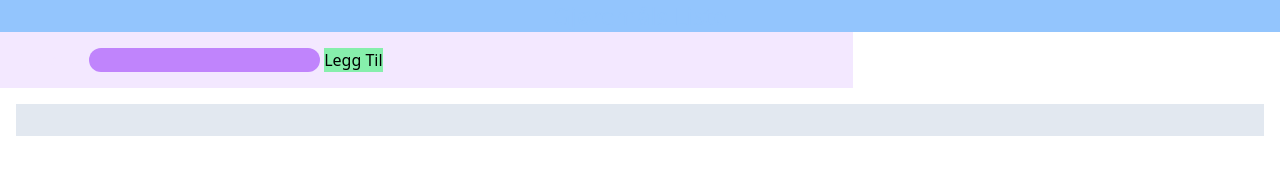
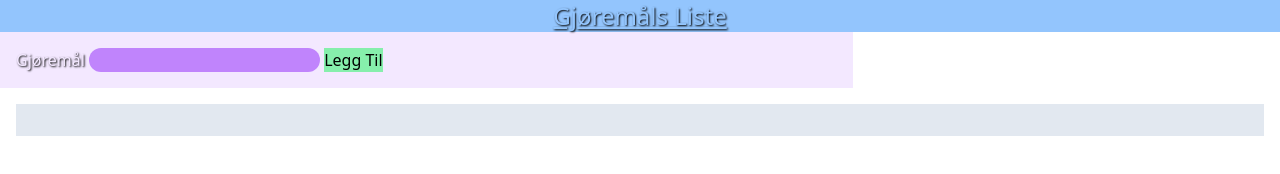
Before and after one commit to EvyBettina/EBJ-todo-list-v2, a website: page index.html in a window 1280 px wide. Drawn offline with nearby package versions, Linux system fonts and the light colour scheme.

Commit message:
setup css

```diff
--- a/styles.css
+++ b/styles.css
@@ -1,2 +1,4 @@
-* {
-  box-sizing: border-box;
+/* Adjektiv Styling */
+.text-shadow {
+  text-shadow: 1px 1px 2px black;
+}
```
